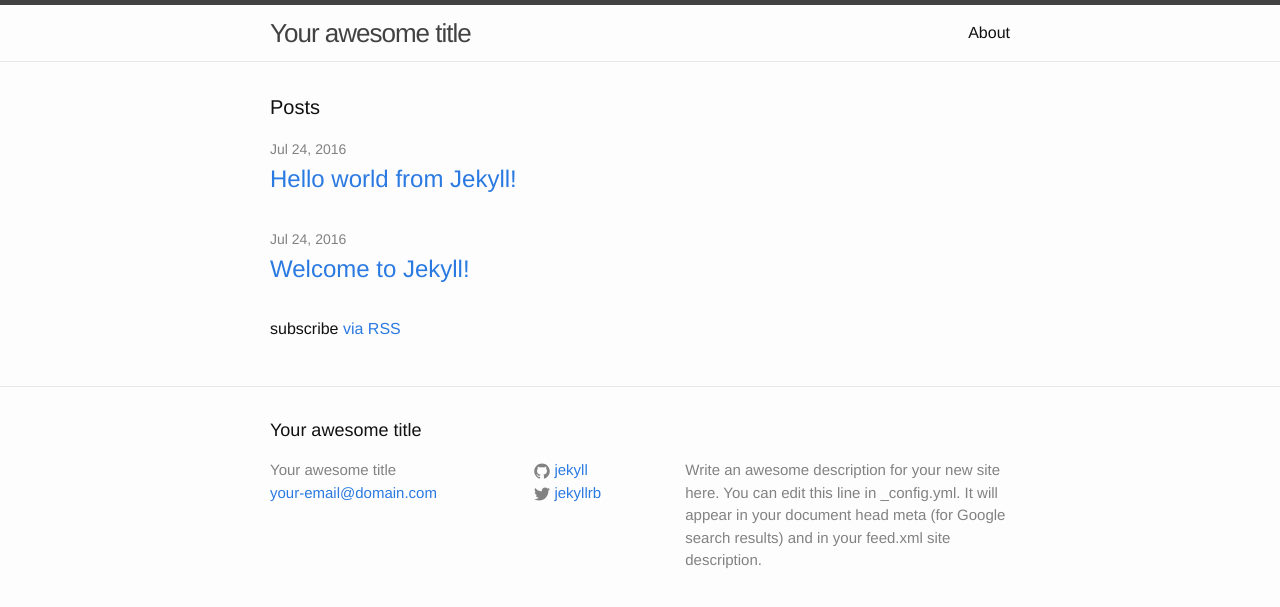
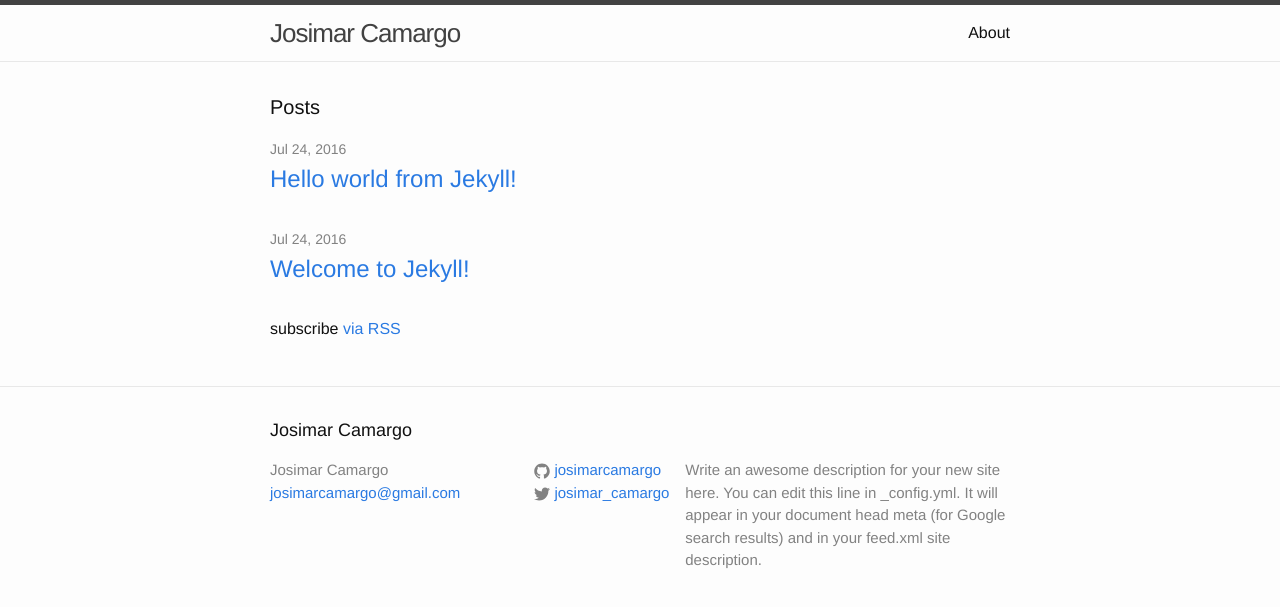
Before and after one commit to JosimarCamargo/josimarcamargo.github.io, a Jekyll site: the page built from index.html, in a window 1280 px wide. Shown: the top 607 px of the page. Built offline with Jekyll 4.4.1, drawn with Linux system fonts in a browser that asks for light colours.

Commit message:
Add minor customizations

```diff
--- a/_config.yml
+++ b/_config.yml
@@ -6,16 +6,16 @@
 # 'jekyll serve'. If you change this file, please restart the server process.
 
 # Site settings
-title: Your awesome title
-email: your-email@domain.com
+title: Josimar Camargo
+email: josimarcamargo@gmail.com
 description: > # this means to ignore newlines until "baseurl:"
   Write an awesome description for your new site here. You can edit this
   line in _config.yml. It will appear in your document head meta (for
   Google search results) and in your feed.xml site description.
 baseurl: "" # the subpath of your site, e.g. /blog
 url: "http://yourdomain.com" # the base hostname & protocol for your site
-twitter_username: jekyllrb
-github_username:  jekyll
+twitter_username: josimar_camargo
+github_username:  josimarcamargo
 
 # Build settings
 markdown: kramdown
```
